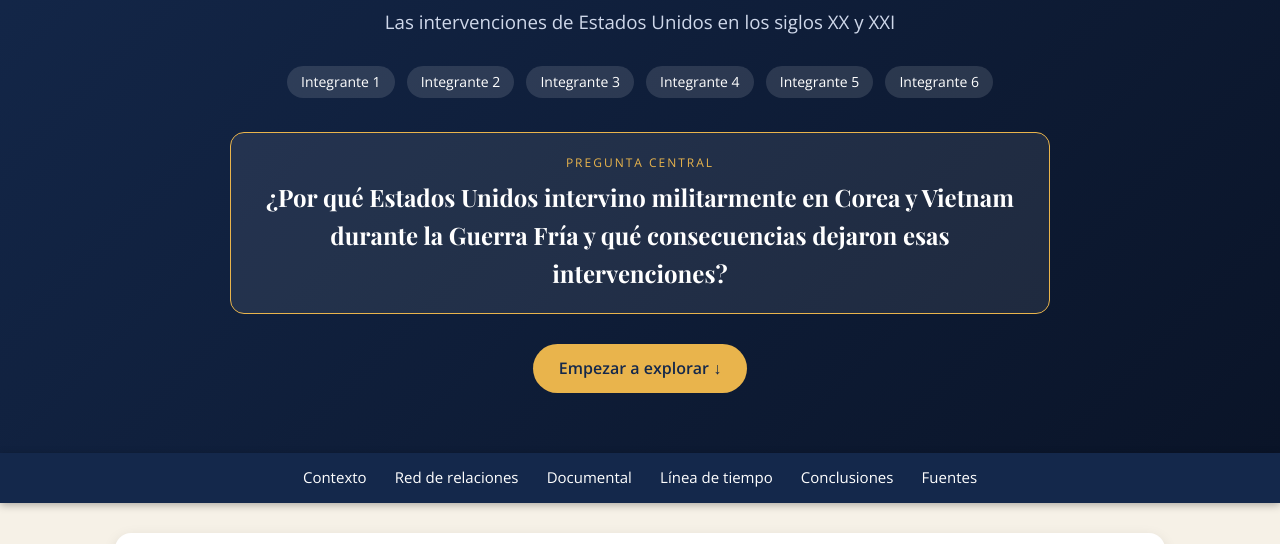
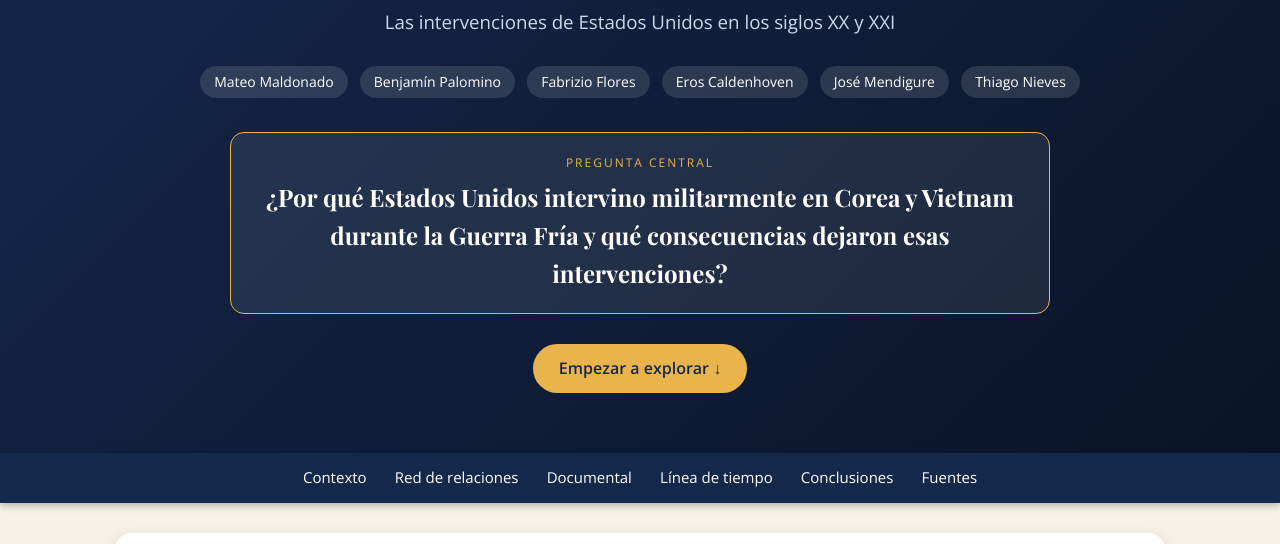
Before and after one commit to mateomaldonadovalencia/guerra-fria, a plain HTML site: page index.html in a window 1280 px wide. Shown: the part 187-731 px from the top of the page. Drawn offline with nearby package versions, Linux system fonts and the light colour scheme.

Commit message:
Update index.html

```diff
--- a/index.html
+++ b/index.html
@@ -31,12 +31,12 @@
 
     <div id="integrantes">
       <!-- CAMBIAR: poner los nombres reales del equipo (son 6 personas) -->
-      <span>Integrante 1</span>
-      <span>Integrante 2</span>
-      <span>Integrante 3</span>
-      <span>Integrante 4</span>
-      <span>Integrante 5</span>
-      <span>Integrante 6</span>
+      <span>Mateo Maldonado</span>
+      <span>Benjamín Palomino</span>
+      <span>Fabrizio Flores</span>
+      <span>Eros Caldenhoven</span>
+      <span>José Mendigure</span>
+      <span>Thiago Nieves</span>
     </div>
 
     <div id="pregunta-central">
@@ -49,7 +49,7 @@
     <!-- Un enlace con href="#contexto" lleva a la sección que tenga id="contexto" -->
   </header>
 
-  <!-- ========== MENÚ ========== -->
+  <!--========== MENÚ ========== -->
   <nav>
     <!-- nav es el menú. Cada enlace lleva a una sección usando su id con el símbolo # -->
     <a href="#contexto">Contexto</a>
```
